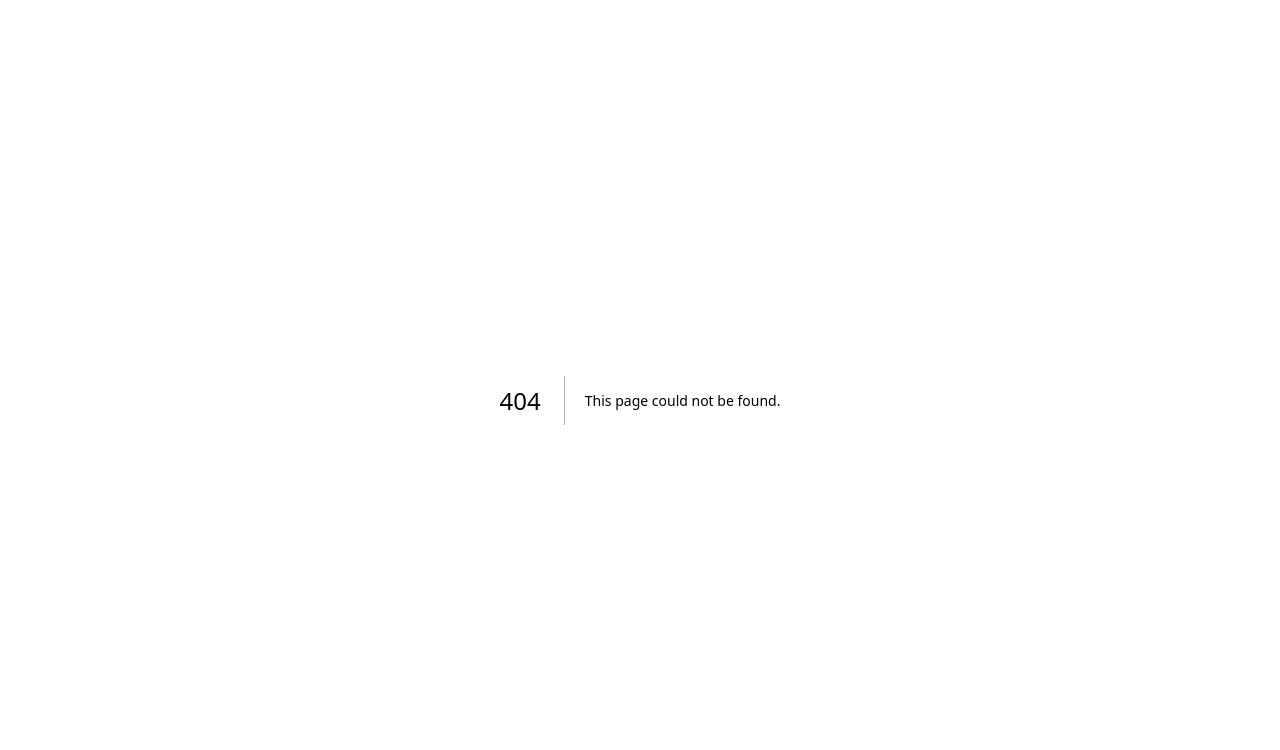
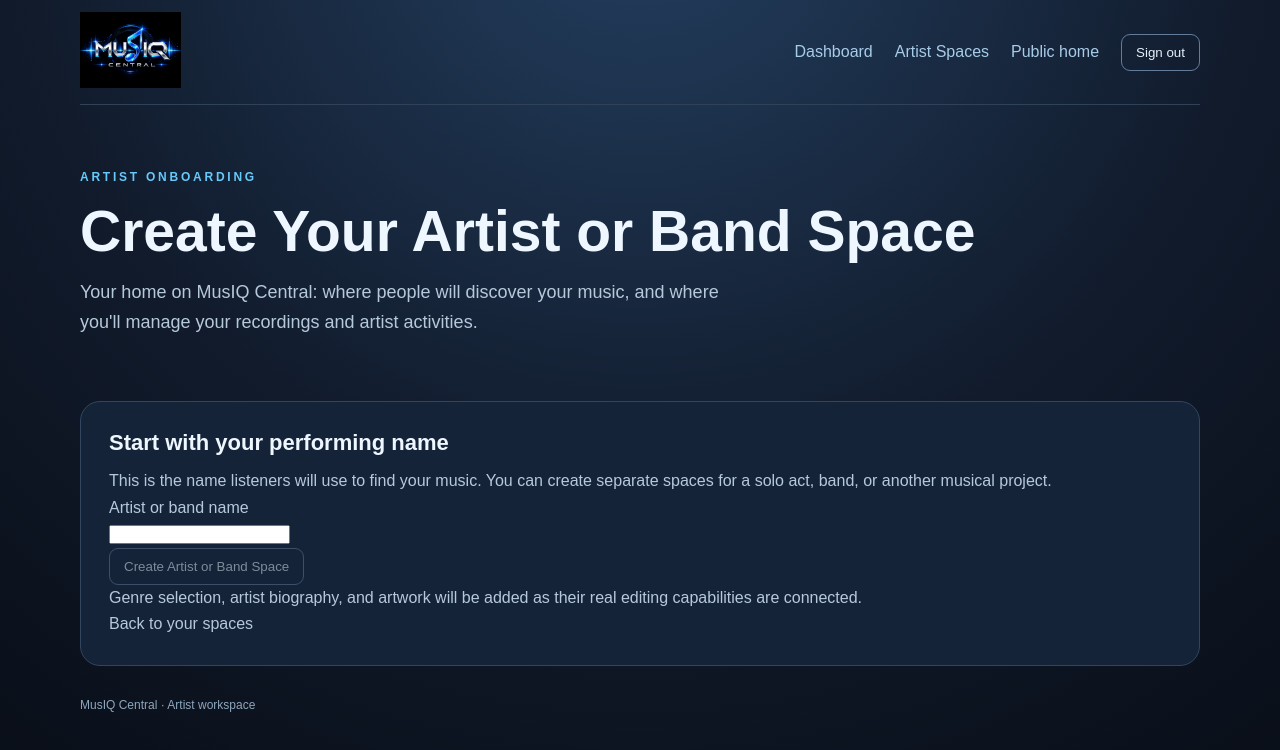
Before and after one commit to cripper1/musiqcentral, a Next.js app in the folder frontend/: page /artist/new in a window 1280 px wide. Before the commit this address had no page. Shown: the top 750 px of the page. Built offline with nearby package versions, Linux system fonts and the light colour scheme.

Commit message:
Build modular MusIQ artist workspace pages

```diff
--- /dev/null
+++ b/frontend/app/artist/new/page.tsx
@@ -0,0 +1,14 @@
+import styles from "../../dashboard/dashboard.module.css";
+import { ArtistShell } from "../artist-shell";
+import { CreateArtistSpace } from "./create-artist-space";
+
+export default function NewArtistSpacePage() {
+  return <ArtistShell>
+    <section className={styles.hero}>
+      <p className={styles.eyebrow}>ARTIST ONBOARDING</p>
+      <h1>Create Your Artist or Band Space</h1>
+      <p>Your home on MusIQ Central: where people will discover your music, and where you'll manage your recordings and artist activities.</p>
+    </section>
+    <CreateArtistSpace />
+  </ArtistShell>;
+}
```
